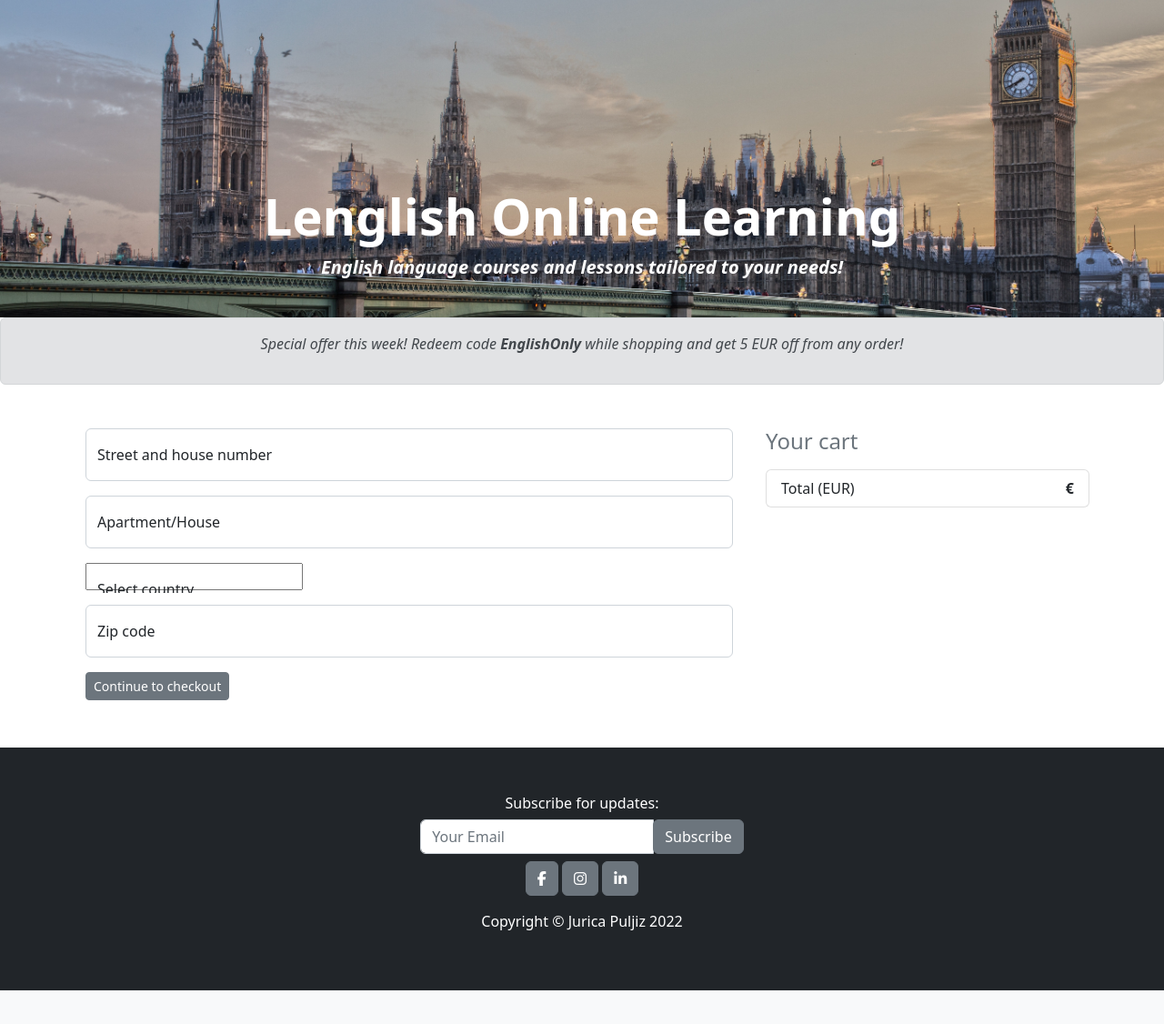
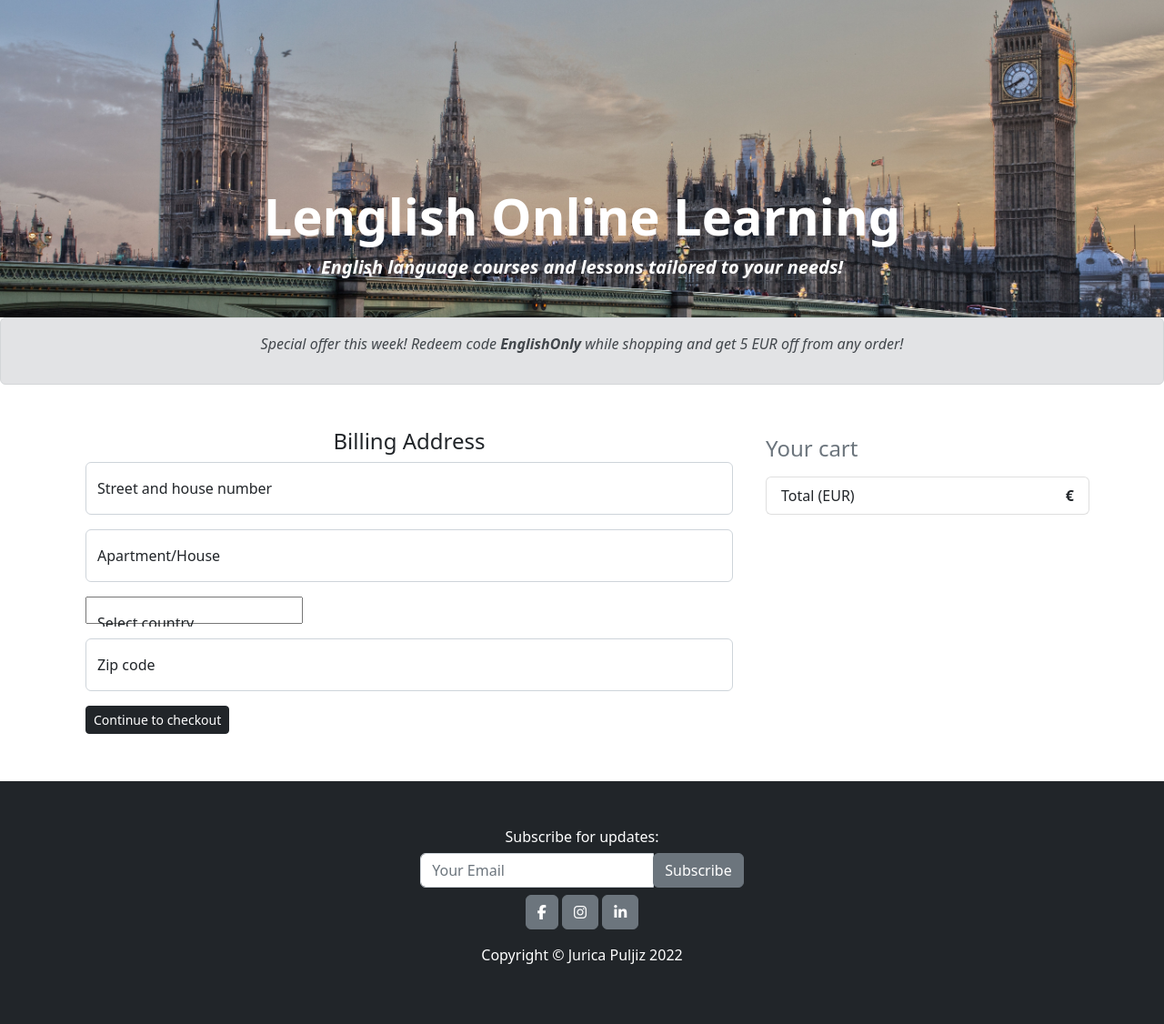
Before and after one commit to Code-Institute-Submissions/jurica29-lenglishonlinelearning_NovResub, a Django app: template cart/templates/billing-address.html in a window 1280 px wide. Shown: the part 61-1187 px from the top of the page at 91% size. Before the commit the page ends 1150 px from the top, so only its background shows below. Run offline with Django 4.2, Linux system fonts and the light colour scheme; the template is opened without the code that fills it: values that come from a table or form of the project are taken from there, others are empty; parts of the project's set-up code (start-up, migrations or seed data) failed here and were passed over; some libraries are stand-ins or nearby versions.

Commit message:
Add small alterations to buttons on billing address and summary pages

```diff
--- a/cart/templates/billing-address.html
+++ b/cart/templates/billing-address.html
@@ -9,8 +9,8 @@
  </div>
 <section class="py-5 container">
    <div class="row">
-
        <div class="col-md-8">
+         <h4 class="text-center">Billing Address</h4>
          <form action="" method="post" autocomplete="off" class="container">
              {% csrf_token %}
 
@@ -34,7 +34,7 @@
                 <label for="floatingZip">Zip code</label>
              </div>
 
-                  <button class="btn btn-secondary btn-lg btn-sm mb-1" type="submit">Continue to checkout</button>
+                  <button class="btn btn-dark btn-lg btn-sm mb-1" type="submit">Continue to checkout</button>
            </form>
 
        </div>
--- a/cart/templates/cart_snippet.html
+++ b/cart/templates/cart_snippet.html
@@ -1,5 +1,5 @@
 <!--Cart snippet-->
-<h4 class="d-flex justify-content-between align-items-center mb-3">
+<h4 class="d-flex justify-content-between align-items-center mt-2 mb-3">
     <span class="text-muted">Your cart</span>
     <span class="badge bg-dark text-white ms-1 rounded-pill">{{ order.items.count }}</span>
   </h4>
@@ -41,7 +41,7 @@
         <div class="input-group">
             {{ couponform.code }}
             <div class="input-group-addon">
-                <button class="btn btn-info m-0" type="submit">Redeem</button>
+                <button class="btn btn-warning m-0" type="submit">Redeem</button>
             </div>
         </div>
     </form>
--- a/cart/templates/summary.html
+++ b/cart/templates/summary.html
@@ -59,8 +59,8 @@
 
         <tr>
             <td colspan="5">
-                <a href="{% url 'cart:billing-address' %}" class="btn btn-warning float-end m-4">Proceed to checkout</a>
-              <a href="/" class="btn btn-info float-end m-4">Continue shopping</a>
+                <a href="{% url 'cart:billing-address' %}" class="btn btn-dark float-end m-4">Proceed to checkout</a>
+              <a href="/" class="btn btn-secondary float-end m-4">Continue shopping</a>
             </td>
         </tr>
 
```
